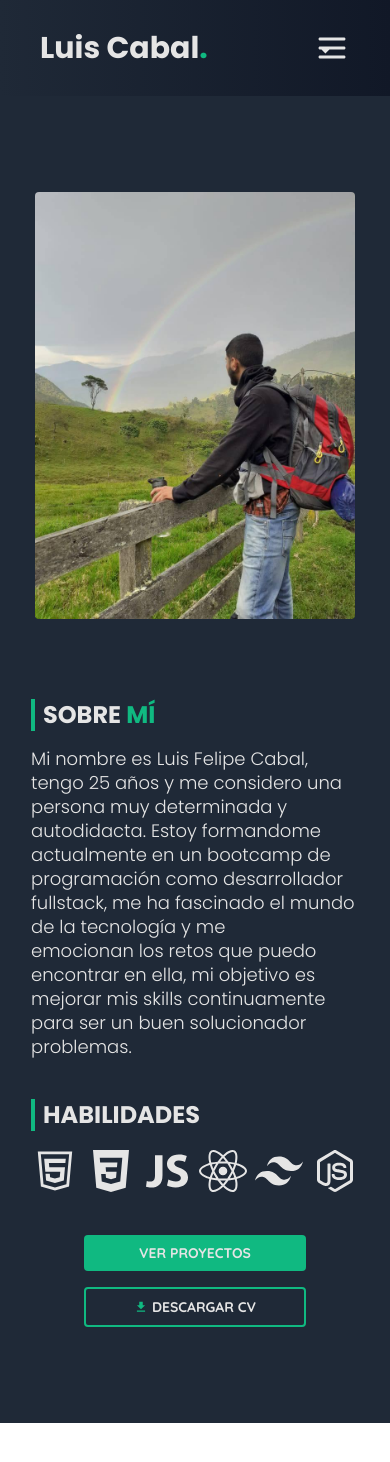
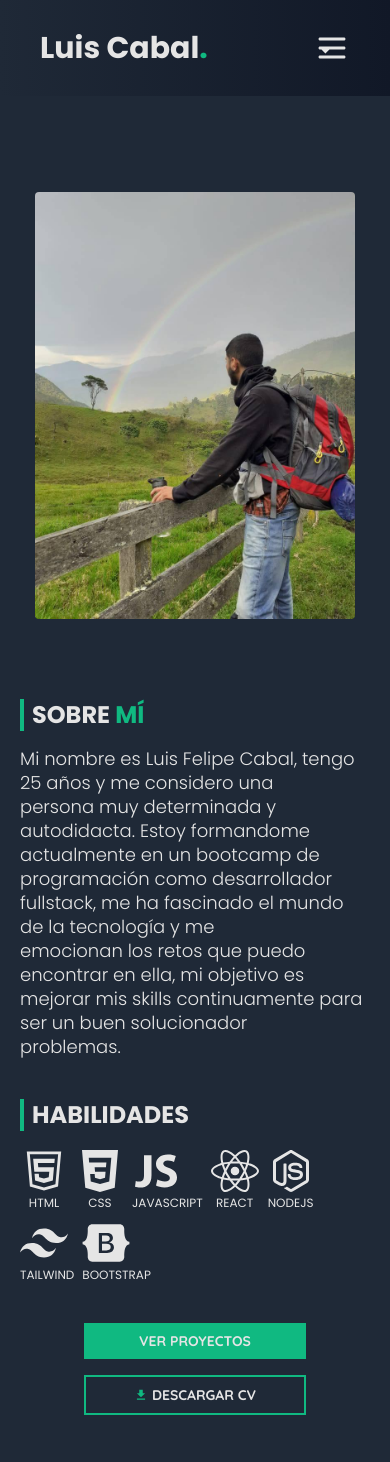
Before and after one commit to ElCabal/PortfolioWeb, a React (Vite) app: page /about in a window 390 px wide. Shown: the top 1462 px of the page. Before the commit the page ends 1423 px from the top, so only its background shows below. Built offline with nearby package versions, Linux system fonts and the light colour scheme.

Commit message:
changes views

```diff
--- a/src/components/Navbar.jsx
+++ b/src/components/Navbar.jsx
@@ -69,8 +69,8 @@ const Navbar = () => {
       <div
         className={
           !isOpen
-            ? "flex flex-col absolute bg-gradient-to-r from-gray-800 to-gray-900 w-full  h-screen text-neutral-200 bottom-full left-0 justify-center items-center gap-16 font-semibold text-xl lg:hidden  transition-all ease-in duration-700 "
-            : "flex flex-col absolute bg-gradient-to-r from-gray-800 to-gray-900 w-full h-screen text-neutral-200 transition-all bottom-full translate-y-full ease-in duration-700 z-10 left-0 justify-center items-center gap-16 font-semibold text-xl lg:hidden"
+            ? "flex flex-col absolute bg-gradient-to-r from-gray-800 to-gray-900 w-full  h-screen text-neutral-200 bottom-full left-0 justify-center items-center gap-16 font-semibold text-xl lg:hidden  transition-all ease-in duration-500 "
+            : "flex flex-col absolute bg-gradient-to-r from-gray-800 to-gray-900 w-full h-screen text-neutral-200 transition-all bottom-full translate-y-full ease-in duration-400 z-10 left-0 justify-center items-center gap-16 font-semibold text-xl lg:hidden"
         }
       >
         <NavLink
@@ -83,7 +83,7 @@ const Navbar = () => {
           INICIO
         </NavLink>
         <NavLink
-          to="about "
+          to="about"
           className={({ isActive }) =>
             isActive ? "text-emerald-500" : "inactive"
           }
--- a/src/components/contact/ContactForm.jsx
+++ b/src/components/contact/ContactForm.jsx
@@ -34,7 +34,7 @@ const ContactForm = () => {
   return (
     <form
       onSubmit={handleSubmit(sendEmail)}
-      className="bg-gray-900 py-5 px-5 w-full rounded-lg flex flex-col gap-4  "
+      className="bg-gray-900 py-5 px-5 w-full rounded flex flex-col gap-4  "
     >
       <div>
         <label htmlFor="name" className="block uppercase font-bold">
@@ -75,7 +75,7 @@ const ContactForm = () => {
           name="email"
           id="email"
           type="text"
-          placeholder="correo@gmail.com"
+          placeholder="Correo@gmail.com"
           className=" text-gray-800 placeholder-gray-400 w-full p-2 border-2 mt-2"
         />
         {errors.email && (
@@ -107,7 +107,7 @@ const ContactForm = () => {
         <input
           type="submit"
           value="ENVIAR"
-          className=" w-full  py-2 rounded btn btn-primary"
+          className=" w-full  py-2 btn btn-primary"
         />
       </div>
 
--- a/src/components/works/CardWork.jsx
+++ b/src/components/works/CardWork.jsx
@@ -3,9 +3,9 @@ import Image from "../../assets/images/proyecto-crudo.png";
 
 const CardWork = () => {
   return (
-    <div className="bg-gray-900 rounded-lg shadow-lg text-neutral-200 max-w-xs  hover:scale-105 font-quicksand f flex flex-col ">
+    <div className="bg-gray-900 rounded shadow-lg text-neutral-200 max-w-xs  hover:scale-105 font-quicksand f flex flex-col ">
       <div className=" ">
-        <img src={Image} alt="hola" className=" rounded-lg" />
+        <img src={Image} alt="hola" className=" rounded" />
       </div>
       <div className="p-4 flex flex-col justify-between gap-4	">
         <div className="flex flex-col">
--- a/src/index.css
+++ b/src/index.css
@@ -4,7 +4,7 @@
 
 @layer components {
   .btn {
-    @apply flex justify-center items-center w-full py-2 px-12 cursor-pointer font-quicksand font-bold text-sm sm:text-sm rounded active:scale-95 text-center;
+    @apply flex justify-center items-center w-full py-2 px-12 cursor-pointer font-quicksand font-bold text-sm sm:text-sm  active:scale-95 text-center;
   }
 
   .btn-primary {
--- a/src/views/About.jsx
+++ b/src/views/About.jsx
@@ -1,6 +1,6 @@
 import React from "react";
 import Image from "../assets/images/aboutme.jpg";
-import { FaReact } from "react-icons/fa";
+import { FaReact, FaBootstrap } from "react-icons/fa";
 import { AiOutlineHtml5 } from "react-icons/ai";
 import { IoLogoJavascript, IoLogoCss3, IoLogoNodejs } from "react-icons/io";
 import { SiTailwindcss } from "react-icons/si";
@@ -8,7 +8,7 @@ import { MdFileDownload } from "react-icons/md";
 import { Link } from "react-router-dom";
 const About = () => {
   return (
-    <section className=" flex flex-col py-24 justify-center items-center px-10 md:px-0 lg:px-20 text-sm  text-neutral-200">
+    <section className=" flex flex-col py-24 justify-center items-center px-5 md:px-0 lg:px-20 text-sm  text-neutral-200">
       <div className="grid lg:flex justify-between items-center md:flex-row-reverse gap-20">
         <div className="grid justify-center ">
           <img
@@ -42,13 +42,35 @@ const About = () => {
             <h2 className="pl-2 font-bold text-2xl border-l-4  border-l-emerald-500">
               HABILIDADES
             </h2>
-            <div className="flex gap-2 text-5xl ">
-              <AiOutlineHtml5 className=" hover:scale-125 hover:text-[#E44D26]" />
-              <IoLogoCss3 className=" hover:scale-125 hover:text-[#264de4]" />
-              <IoLogoJavascript className=" hover:scale-125 hover:text-[#F0DB4F]" />
-              <FaReact className=" hover:scale-125 hover:text-[#61DBFB]" />
-              <SiTailwindcss className=" hover:scale-125 hover:text-[#38BDF8]" />
-              <IoLogoNodejs className=" hover:scale-125 hover:text-[#679E63]" />
+            <div className="flex flex-wrap   gap-2 md:gap-4 text-5xl ">
+              <div className=" hover:scale-125 hover:text-[#E44D26]">
+                <AiOutlineHtml5 />
+                <p className="text-xs text-center">HTML</p>
+              </div>
+              <div className=" hover:scale-125 hover:text-[#264de4]">
+                <IoLogoCss3 />
+                <p className="text-xs text-center">CSS</p>
+              </div>
+              <div className=" hover:scale-125 hover:text-[#F0DB4F]">
+                <IoLogoJavascript />
+                <p className="text-xs text-center">JAVASCRIPT</p>
+              </div>
+              <div className=" hover:scale-125 hover:text-[#61DBFB]">
+                <FaReact />
+                <p className="text-xs text-center">REACT</p>
+              </div>
+              <div className=" hover:scale-125 hover:text-[#679E63]">
+                <IoLogoNodejs />
+                <p className="text-xs text-center">NODEJS</p>
+              </div>
+              <div className=" hover:scale-125 hover:text-[#38BDF8]">
+                <SiTailwindcss />
+                <p className="text-xs text-center">TAILWIND</p>
+              </div>
+              <div className=" hover:scale-125 text-center hover:text-[#7611F6]">
+                <FaBootstrap />
+                <p className="text-xs text-center">BOOTSTRAP</p>
+              </div>
             </div>
           </div>
           <div className="grid gap-4 sm:flex sm:gap-5 justify-center">
```
Also changed, not shown: src/assets/svg/wave.svg.
